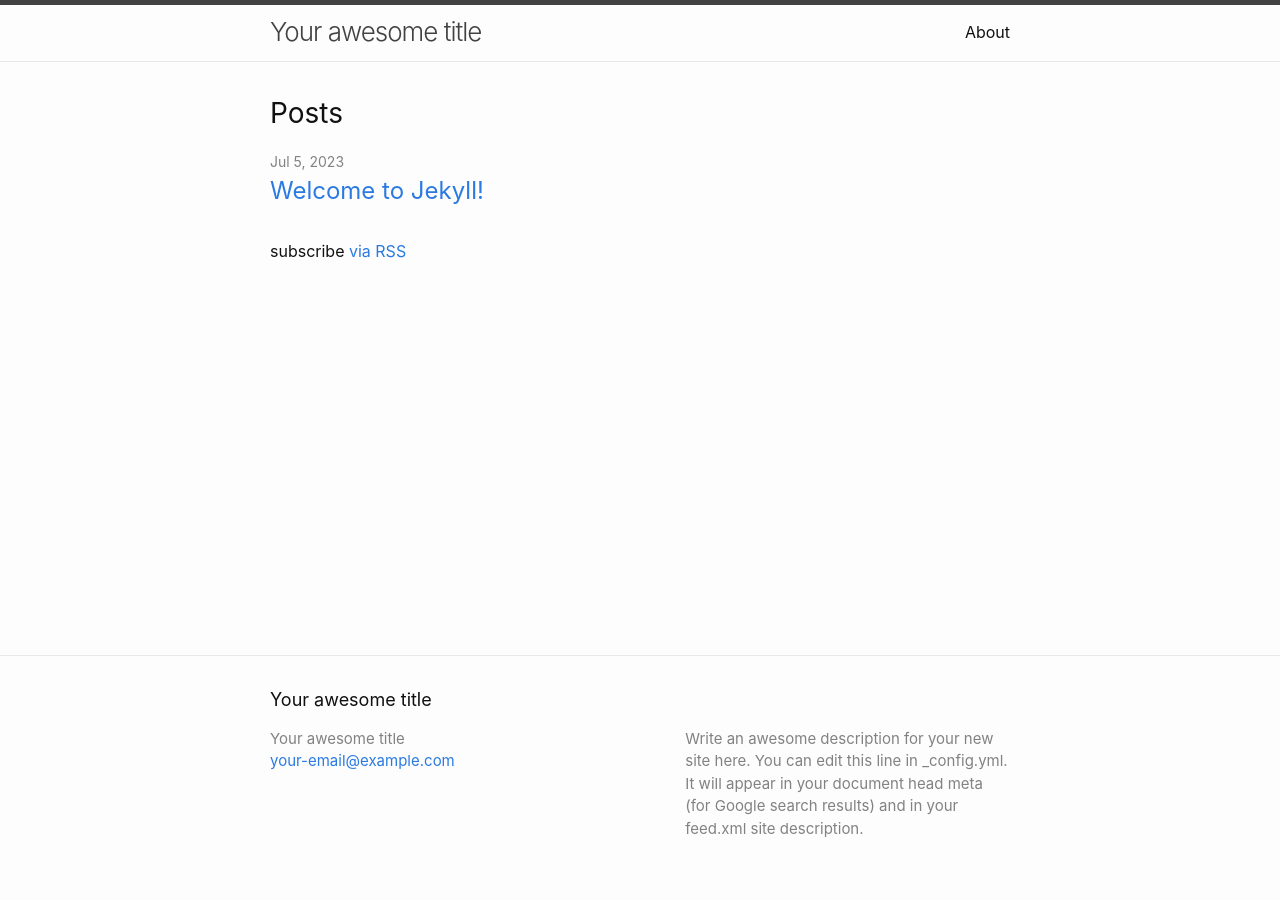
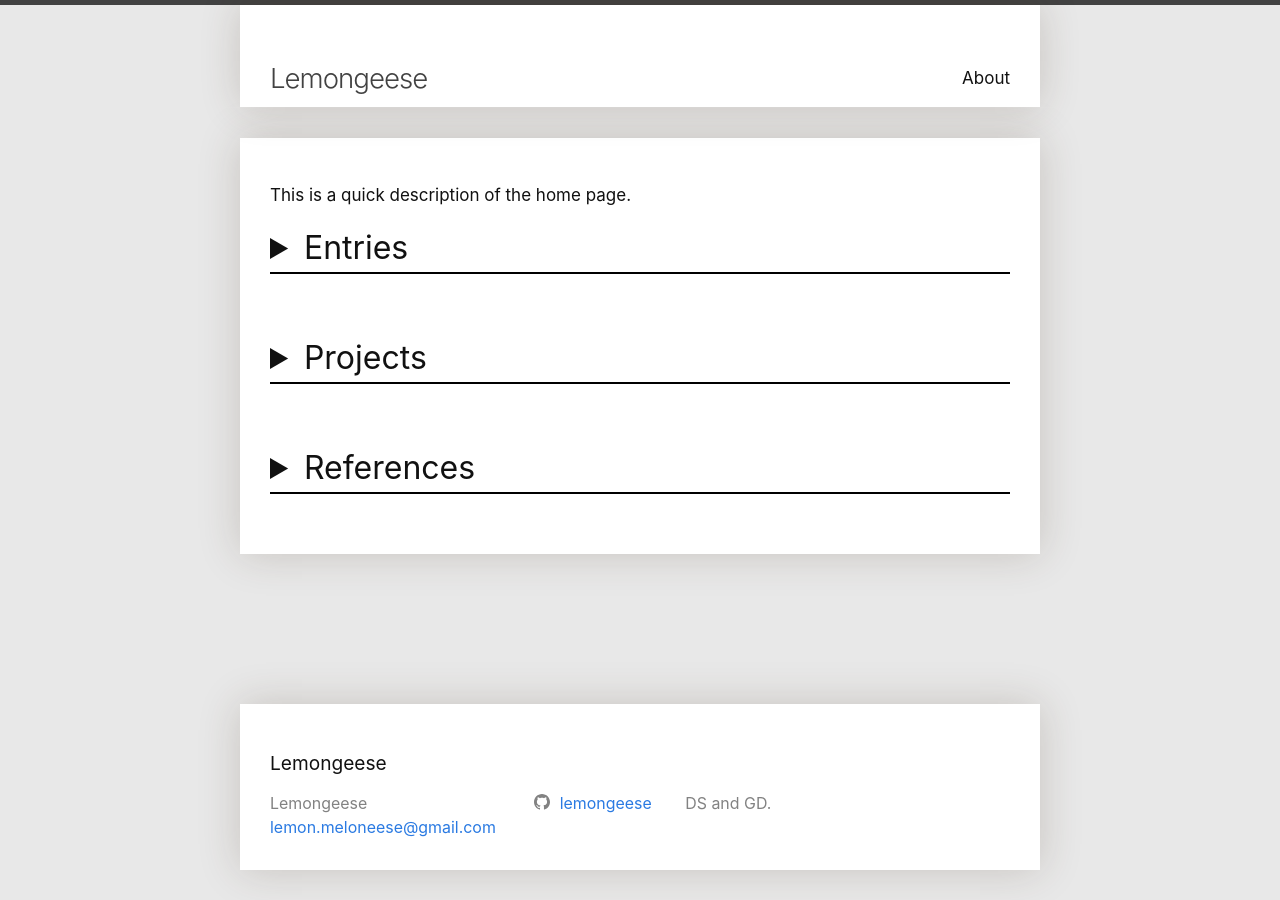
Before and after one commit to Lemongeese/lemongeese.github.io, a Jekyll site: the page built from index.markdown, in a window 1280 px wide. Built offline with Jekyll 4.4.1, drawn with Linux system fonts in a browser that asks for light colours.

Commit message:
outlined website's structure by outlining home page

```diff
--- a/_config.yml
+++ b/_config.yml
@@ -18,21 +18,19 @@
 # You can create any custom variable you would like, and they will be accessible
 # in the templates via {{ site.myvariable }}.
 
-title: Your awesome title
-email: your-email@example.com
+title: Lemongeese
+email: lemon.meloneese@gmail.com
 description: >- # this means to ignore newlines until "baseurl:"
-  Write an awesome description for your new site here. You can edit this
-  line in _config.yml. It will appear in your document head meta (for
-  Google search results) and in your feed.xml site description.
+  DS and GD.
 baseurl: "" # the subpath of your site, e.g. /blog
 url: "" # the base hostname & protocol for your site, e.g. http://example.com
 #twitter_username: jekyllrb
-#github_username:  jekyll
+github_username:  lemongeese
 
 # Build settings
 #theme: minima
-plugins:
-  - jekyll-feed
+#plugins:
+#  - jekyll-feed
 
 # Exclude from processing.
 # The following items will not be processed, by default.
--- a/_layouts/home.html
+++ b/_layouts/home.html
@@ -1,6 +1,14 @@
 ---
 layout: default
 ---
+
+<!--
+  1. organize home page to be similar to my daily entries
+	- About
+	- Portfolio
+	- Entries > Months/Year (would like to display title in addition to day)
+	- References
+-->
 
 <div class="home">
   {%- if page.title -%}
@@ -9,8 +17,15 @@ layout: default
 
   {{ content }}
 
+  <details>
+    <summary>
+      Entries
+    </summary>
+
+    <div class="content">
       {%- if site.posts.size > 0 -%}
-    <h2 class="post-list-heading">{{ page.list_title | default: "Posts" }}</h2>
+
+  <!--<h2 class="post-list-heading">{{ page.list_title | default: "Posts" }}</h2>-->
       <ul class="post-list">
         {%- for post in site.posts -%}
         <li>
@@ -28,7 +43,37 @@ layout: default
         {%- endfor -%}
       </ul>
 
-    <p class="rss-subscribe">subscribe <a href="{{ "/feed.xml" | relative_url }}">via RSS</a></p>
       {%- endif -%}
+    </div>
+
+  </details>
+
+  <details>
+    <summary>
+      Projects
+    </summary>
+    <ul>
+      <li>
+        Here's the first item
+      </li>
+      <li>
+        And here's the second
+      </li>
+    </ul>
+  </details>
+
+  <details>
+    <summary>
+      References
+    </summary>
+    <ul>
+      <li>
+        CV here
+      </li>
+      <li>
+        Learning materials
+      </li>
+    </ul>
+  </details>
 
 </div>
--- a/_sass/minima.scss
+++ b/_sass/minima.scss
@@ -3,7 +3,7 @@
 // Define defaults for each variable.
 
 $base-font-family: -apple-system, BlinkMacSystemFont, "Segoe UI", Roboto, Helvetica, Arial, sans-serif, "Apple Color Emoji", "Segoe UI Emoji", "Segoe UI Symbol" !default;
-$base-font-size:   16px !default;
+$base-font-size:   17px !default;
 $base-font-weight: 400 !default;
 $small-font-size:  $base-font-size * 0.875 !default;
 $base-line-height: 1.5 !default;
@@ -11,7 +11,7 @@ $base-line-height: 1.5 !default;
 $spacing-unit:     30px !default;
 
 $text-color:       #111 !default;
-$background-color: #fdfdfd !default;
+$background-color: rgb(232, 232, 232) !default;
 $brand-color:      #2a7ae2 !default;
 
 $grey-color:       #828282 !default;
--- a/_sass/minima/_base.scss
+++ b/_sass/minima/_base.scss
@@ -181,6 +181,7 @@ pre {
   margin-left: auto;
   padding-right: $spacing-unit;
   padding-left: $spacing-unit;
+  padding-top: $spacing-unit * 1.5;
   @extend %clearfix;
 
   @include media-query($on-laptop) {
--- a/_sass/minima/_layout.scss
+++ b/_sass/minima/_layout.scss
@@ -207,6 +207,11 @@
   @include relative-font-size(1.5);
 }
 
+.wrapper {
+  background-color: white;
+  box-shadow: 0 0 40px rgba(71, 51, 31, 0.2);
+}
+
 
 
 /**
@@ -253,3 +258,27 @@
     }
   }
 }
+
+/**
+ * Home page
+ */
+
+summary {
+  cursor: pointer;
+}
+
+details {
+  font-size: 32px;
+  margin-bottom: $spacing-unit * 2;
+}
+
+details > summary {
+  border-bottom: solid 2px black;
+
+}
+/**
+https://developer.mozilla.org/en-US/docs/Web/HTML/Element/details
+details[open] > summary {
+
+}
+*/
--- a/index.markdown
+++ b/index.markdown
@@ -4,3 +4,4 @@
 
 layout: home
 ---
+This is a quick description of the home page.
```
Also changed, not shown: _posts/2023-07-04-testing-another-post.markdown (added, +29 -0 lines). Lines whose indentation alone changed are shown as unchanged.
